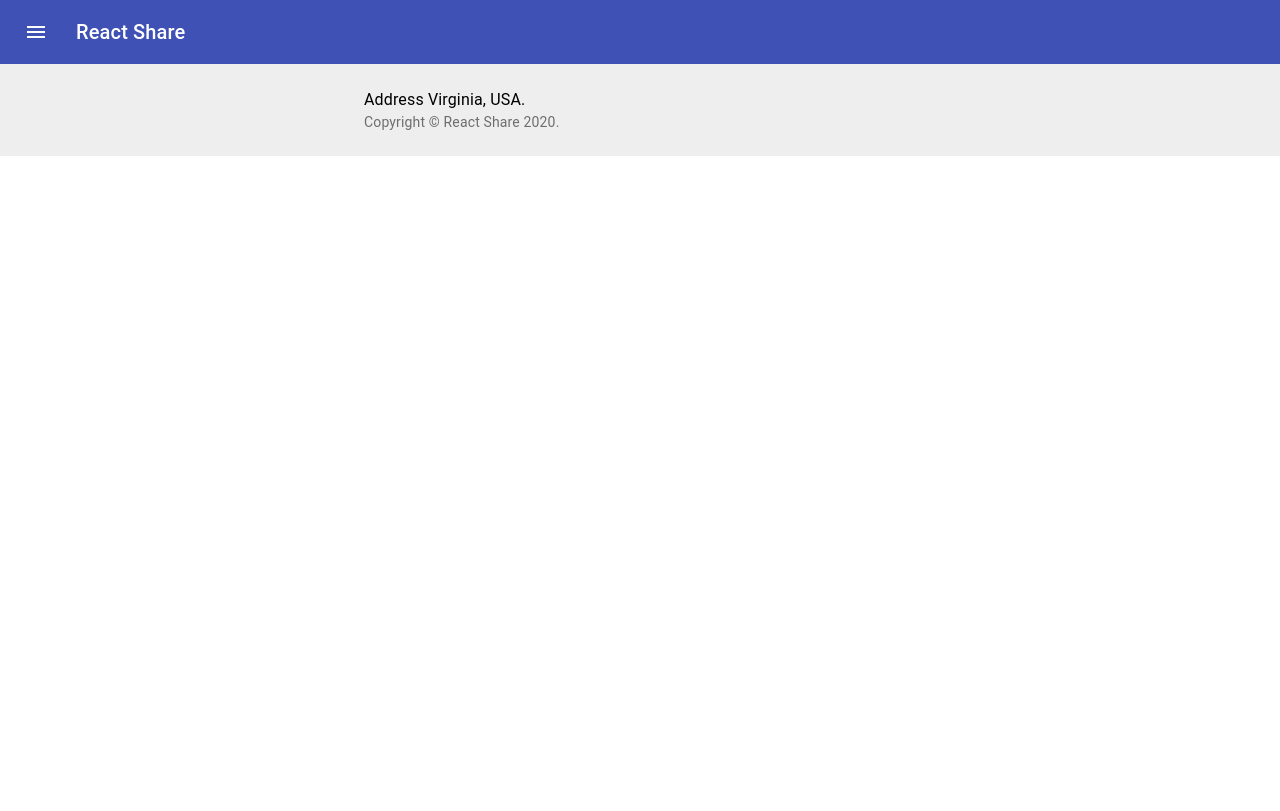
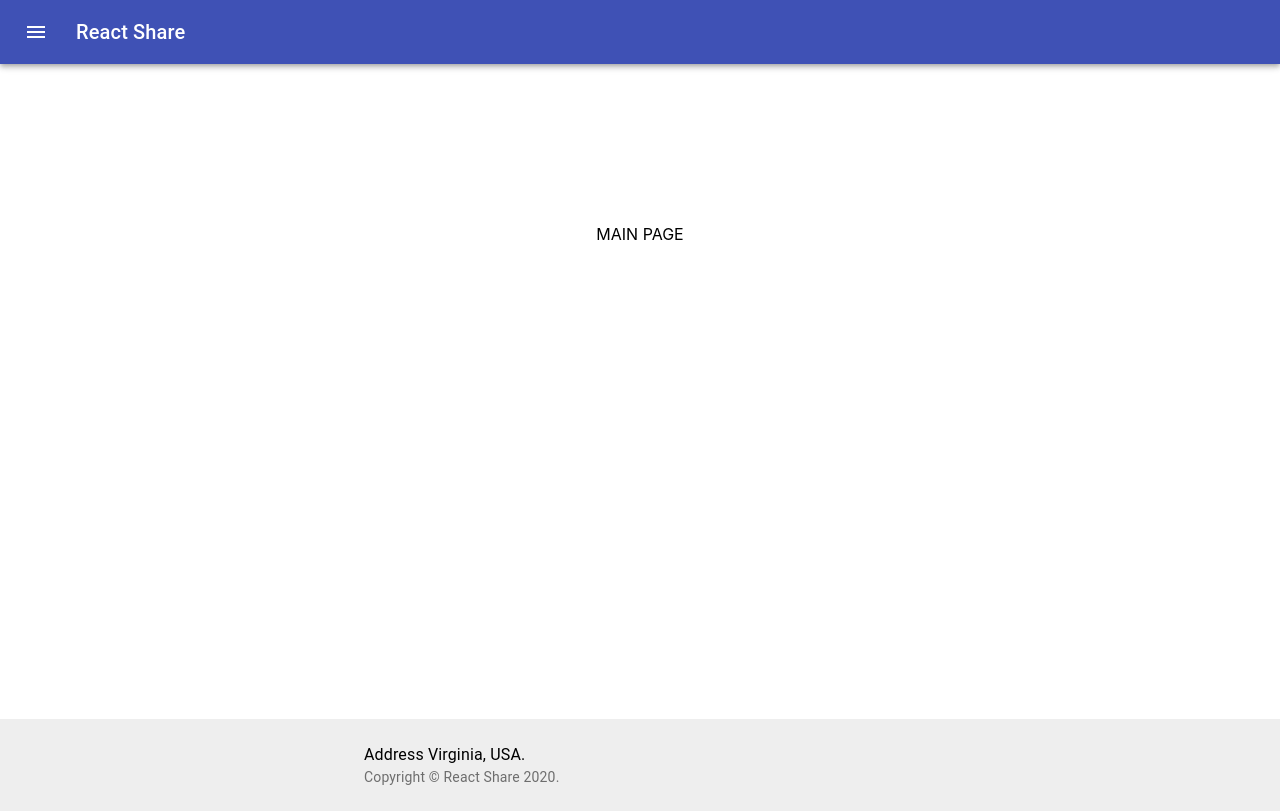
Before and after one commit to efemevlut/react-share, a React (Create React App) app: page / in a window 1280 px wide. Built offline with nearby package versions, Linux system fonts and the light colour scheme; no server answers.

Commit message:
Add main page

```diff
--- a/src/Router/Router.js
+++ b/src/Router/Router.js
@@ -4,6 +4,7 @@ import Signup from "../pages/Signup";
 import Signin from "../pages/Signin";
 import Navbar from "../components/Navbar";
 import Footer from "../components/Footer";
+import Main from "../pages/Main";
 
 function AppRouter() {
   return (
@@ -12,6 +13,7 @@ function AppRouter() {
       <Switch>
         <Route path="/register" component={Signup} />
         <Route path="/login" component={Signin} />
+        <Route path="/" component={Main} />
       </Switch>
       <Footer />
     </Router>
--- /dev/null
+++ b/src/pages/Main.js
@@ -0,0 +1,26 @@
+import React from "react";
+import { makeStyles } from "@material-ui/core/styles";
+import { Container } from "@material-ui/core";
+const stylesFunc = makeStyles((theme) => ({
+  wrapper: {
+    marginTop: "10rem",
+    height: "calc(100vh - 19.0625rem)",
+    textAlign: "center",
+  },
+  avatar: {
+    margin: "1rem auto",
+    backgroundColor: theme.palette.secondary.main,
+  },
+}));
+
+function Main() {
+  const mainStyles = stylesFunc();
+
+  return (
+    <Container className={mainStyles.wrapper} maxWidth="sm">
+      MAIN PAGE
+    </Container>
+  );
+}
+
+export default Main;
```
Also changed, not shown: 1 other file (tests, documents, lock files or other folders).
